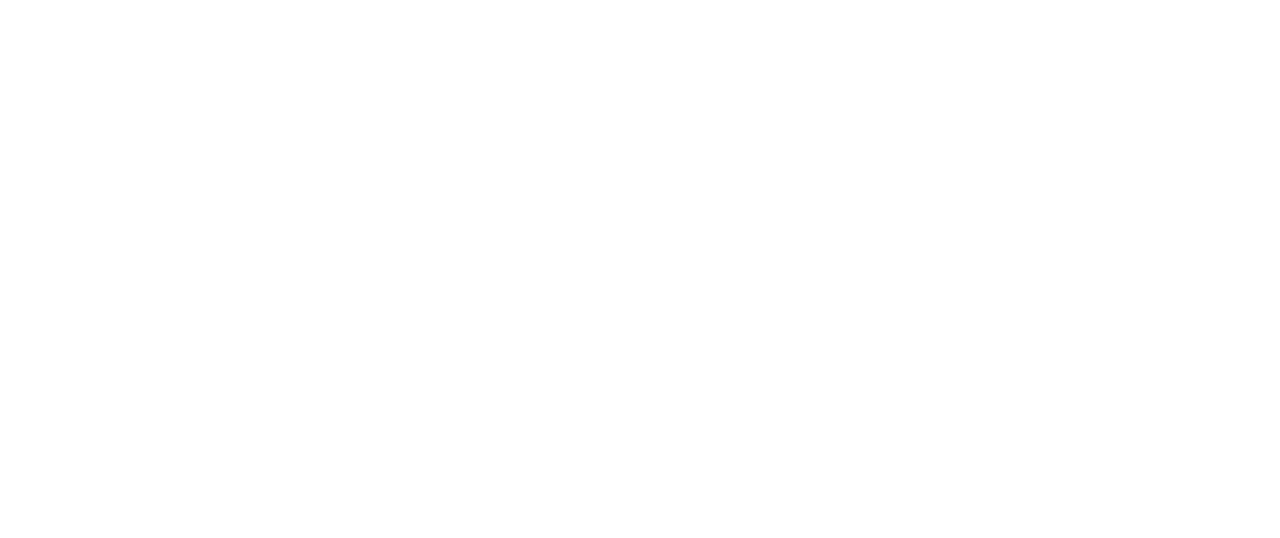
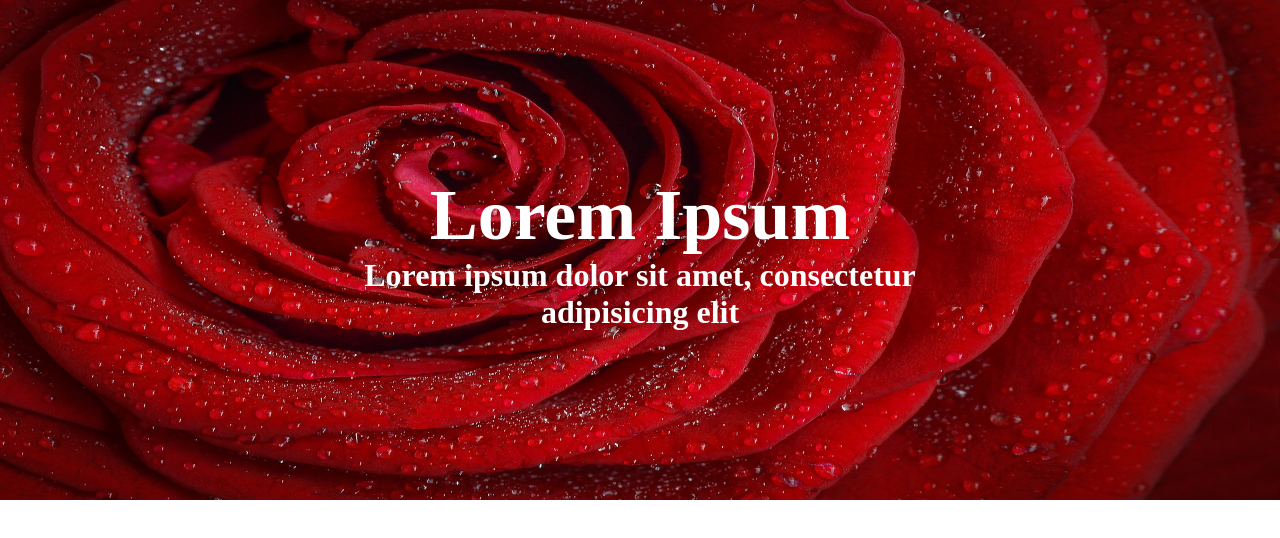
Before and after one commit to cwithac/lorem_ipsum_roses, a website: page public/index.html in a window 1280 px wide. Drawn offline with nearby package versions, Linux system fonts and the light colour scheme; some packages are replaced by stand-ins of ours.

Commit message:
Initial hero setup

```diff
--- a/public/css/style.scss
+++ b/public/css/style.scss
@@ -0,0 +1,42 @@
+* {
+  margin: 0;
+  padding: 0;
+}
+
+main {
+  width: 100%;
+  overflow: hidden;
+}
+
+.hero {
+  width: 100%;
+  text-align: center;
+  margin: 0 auto;
+  position: relative;
+  color: white;
+}
+
+.hero > .hero-text {
+  margin: auto;
+  position: absolute;
+  text-align: center;
+  position: absolute;
+  top: 50%;
+  left: 50%;
+  transform: translate(-50%, -50%);
+  color: white;
+  z-index: 1;
+}
+
+.hero-text > h1 {
+  font-size: 4.5em;
+}
+
+.hero-text > h2 {
+  font-size: 2em;
+}
+
+.hero img {
+  width: 100%;
+  height: 500px;
+}
--- a/public/index.html
+++ b/public/index.html
@@ -14,7 +14,12 @@
   <body ng-controller='MainController as ctrl'>
     <header ng-include=" 'partials/header.html' "></header>
     <main>
-      <section>
+      <section class="hero">
+        <div class="hero-text">
+          <h1>Lorem Ipsum</h1>
+          <h2>Lorem ipsum dolor sit amet, consectetur adipisicing elit</h2>
+        </div>
+          <img src="../images/rose-1642970_1920.jpg">
       </section>
       <section ng-view></section>
     </main>
```
Also changed, not shown: public/css/style.css, public/images/rose-1642970_1920.jpg (added), 1 other file.
